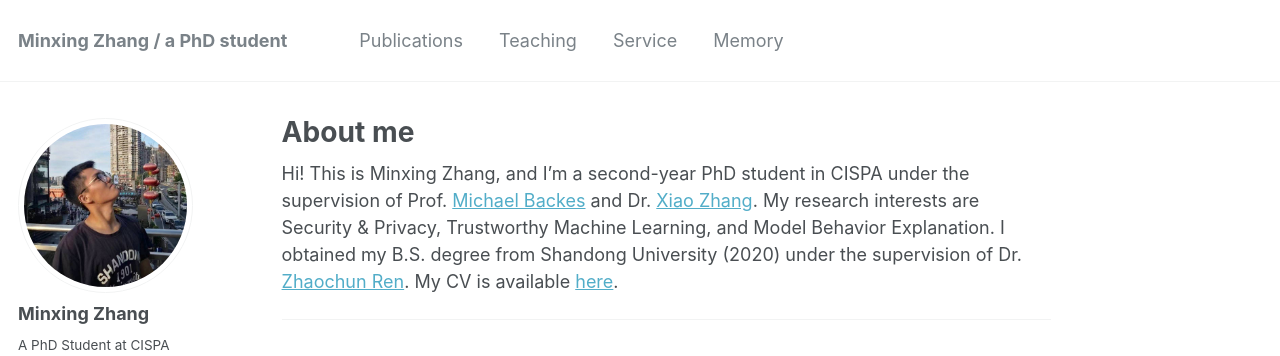
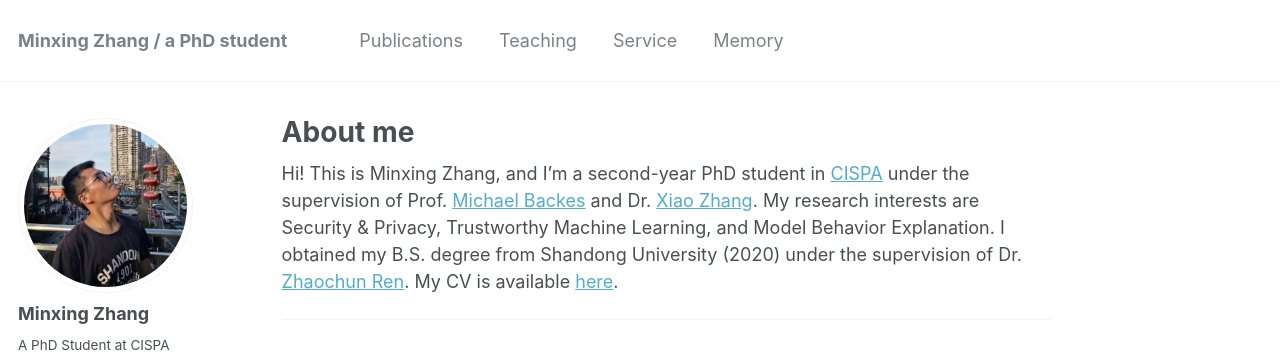
Before and after one commit to WJEN-orz/WJEN-orz.github.io, a Jekyll site: the page built from _pages/about.md, in a window 1280 px wide and 1264 px high. Shown: the top 356 px of the window. Built offline with Jekyll 4.4.1, drawn with Linux system fonts in a browser that asks for light colours; part of the change alters nothing that is shown.

```diff
--- a/_pages/about.md
+++ b/_pages/about.md
@@ -8,7 +8,7 @@ redirect_from:
   - /about.html
 ---
 
-Hi! This is Minxing Zhang, and I'm a second-year PhD student in CISPA under the supervision of Prof. [Michael Backes](https://cispa.de/en/about/director-page) and Dr. [Xiao Zhang](https://xiao-zhang.net/). My research interests are Security & Privacy, Trustworthy Machine Learning, and Model Behavior Explanation. I obtained my B.S. degree from Shandong University (2020) under the supervision of Dr. [Zhaochun Ren](https://renzhaochun.github.io/).
+Hi! This is Minxing Zhang, and I'm a second-year PhD student in [CISPA](https://cispa.de/en) under the supervision of Prof. [Michael Backes](https://cispa.de/en/about/director-page) and Dr. [Xiao Zhang](https://xiao-zhang.net/). My research interests are Security & Privacy, Trustworthy Machine Learning, and Model Behavior Explanation. I obtained my B.S. degree from Shandong University (2020) under the supervision of Dr. [Zhaochun Ren](https://renzhaochun.github.io/).
 My CV is available [here](./CV.pdf).
 
 ---
```
